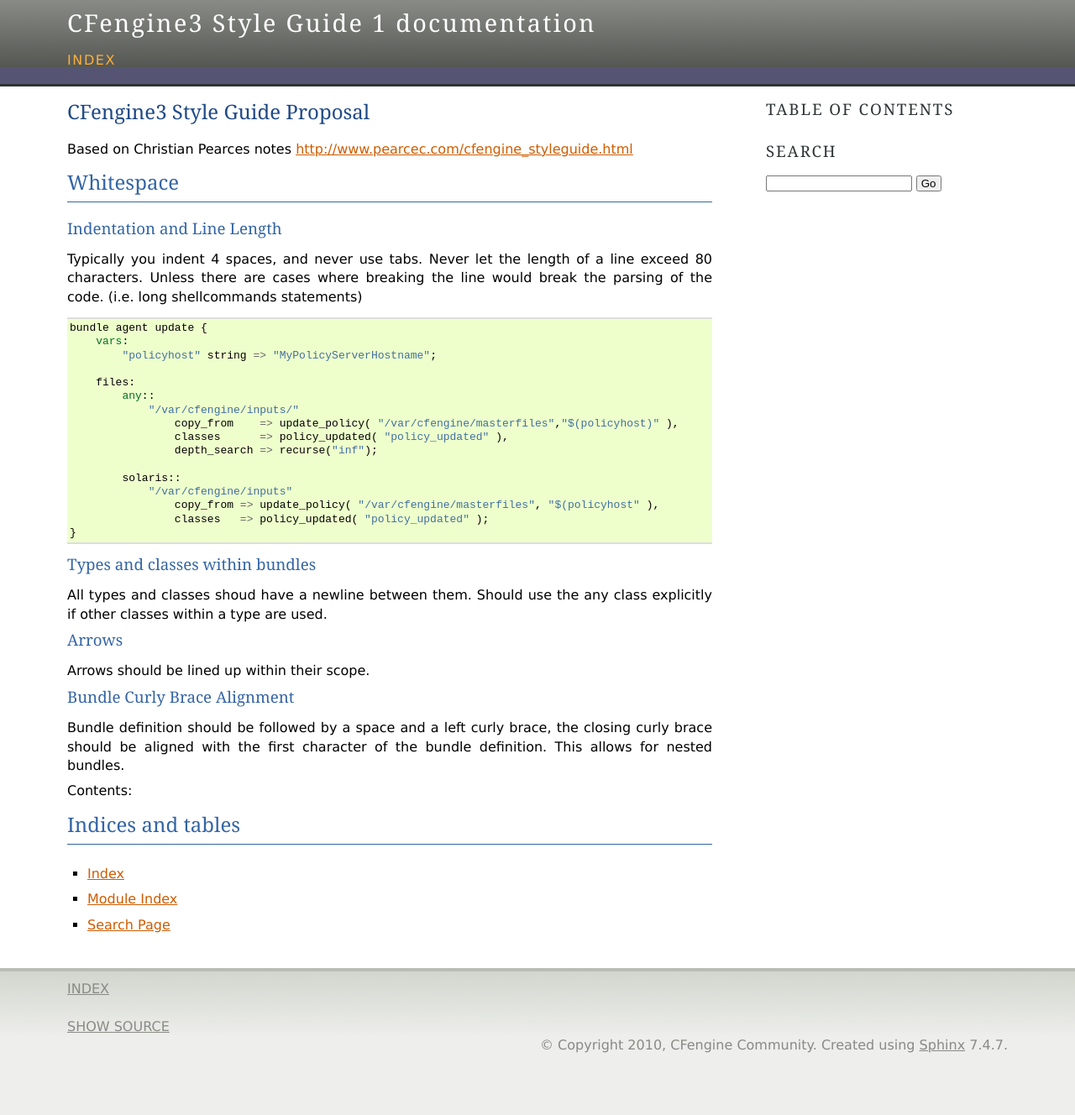
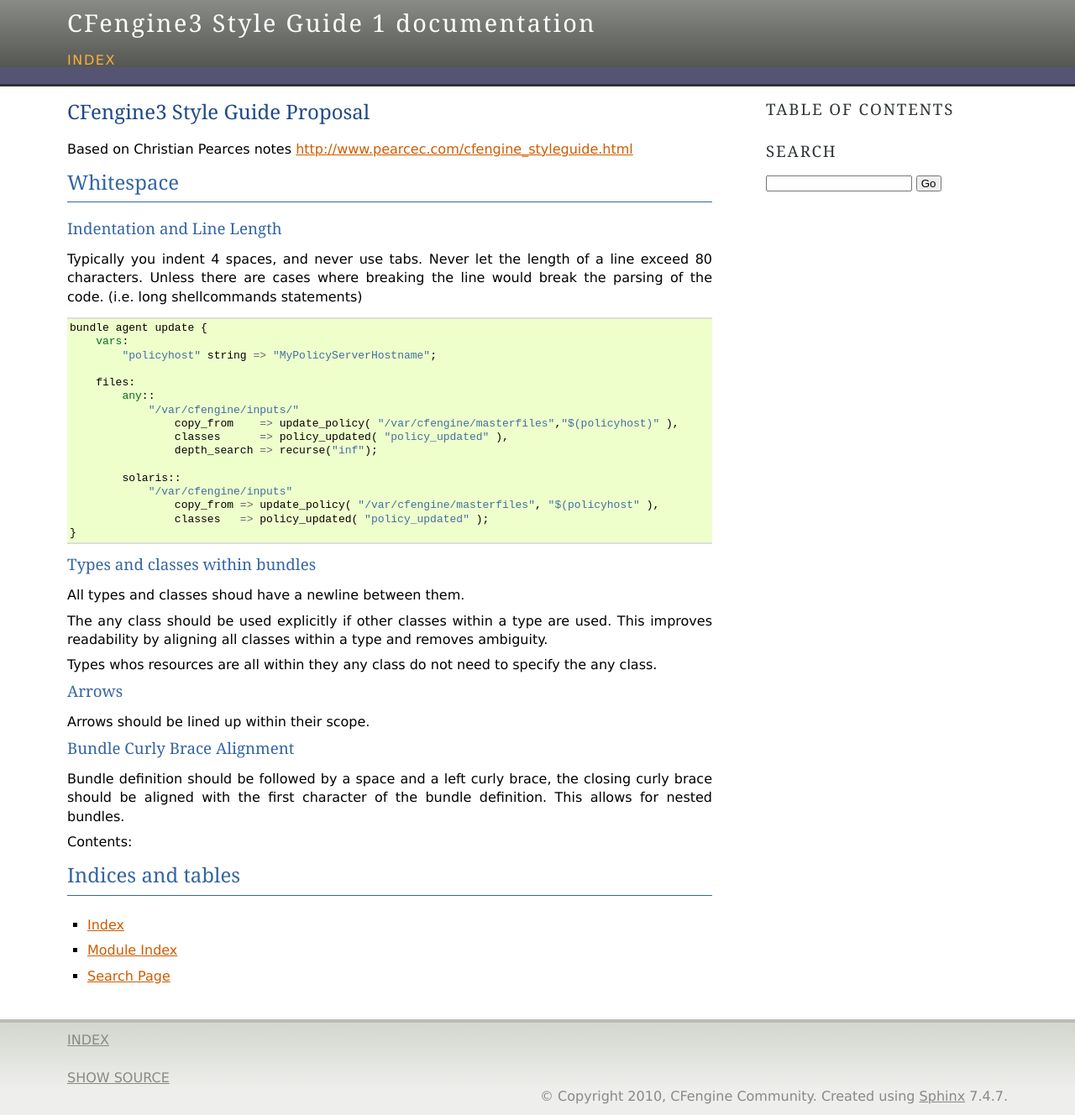
Before and after one commit to nickanderson/CFengine3-Style-Guide, a Sphinx documentation site: the page built from source/index.rst, in a window 1280 px wide. Shown: the whole page at 84% size. Built offline with Sphinx 7.4.7, drawn with Linux system fonts in a browser that asks for light colours; before the commit the page ends 1267 px from its top, so only the background shows below that.

Commit message:
Update when to explicitly define the any class within a type

```diff
--- a/source/index.rst
+++ b/source/index.rst
@@ -38,7 +38,14 @@
 
 Types and classes within bundles
 --------------------------------
-All types and classes shoud have a newline between them. Should use the any class explicitly if other classes within a type are used.
+All types and classes shoud have a newline between them.
+
+The any class should be used explicitly if other classes within a type are
+used. This improves readability by aligning all classes within a type and
+removes ambiguity.
+
+Types whos resources are all within they any class do not need to specify
+the any class.
 
 Arrows
 ------
```
